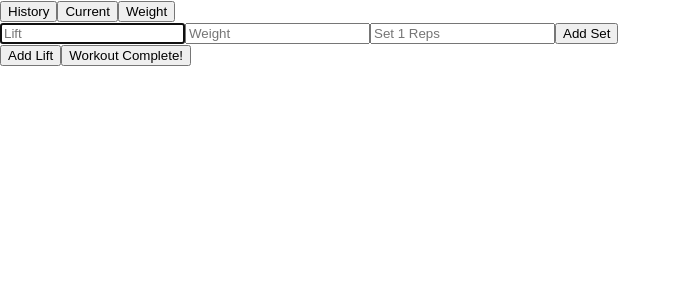
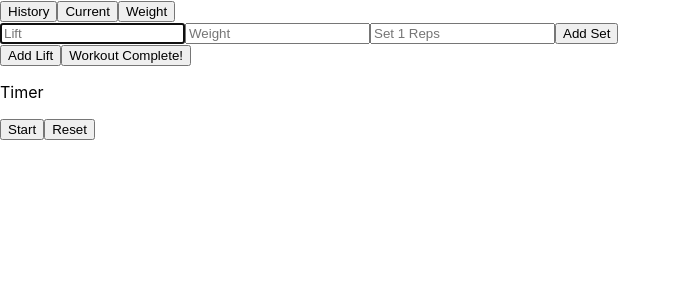
Before and after one commit to matt-pickle/workout-tracker, a React (Create React App) app: page / in a window 1280 px wide. Shown: the top 300 px of the page, without its empty margins (0-681 px from the left). Built offline with nearby package versions, Linux system fonts and the light colour scheme.

Commit message:
Add Timer component

```diff
--- a/src/Components/Home.js
+++ b/src/Components/Home.js
@@ -1,5 +1,6 @@
 import React, {useState, useEffect, useRef} from "react";
 import Lift from "./Lift";
+import Timer from "./Timer";
 
 function Home() {
   const [lifts, setLifts] = useState([1]);
@@ -55,6 +56,7 @@ function Home() {
       {allLifts}
       <button onClick={addLift}>Add Lift</button>
       <button onClick={saveWorkout}>Workout Complete!</button>
+      <Timer />
     </div>
   )
 }
--- /dev/null
+++ b/src/Components/Timer.js
@@ -0,0 +1,26 @@
+import React, {useState} from "react";
+
+function Timer() {
+  const [timerIsRunning, setTimerIsRunning] = useState(false);
+
+  const startButton = <button onClick={startTimer}>Start</button>;
+  const stopButton = <button onClick={stopTimer}>Stop</button>;
+
+  function startTimer() {
+    setTimerIsRunning(true);
+  }
+
+  function stopTimer() {
+    setTimerIsRunning(false);
+  }
+
+  return (
+    <div>
+      <p>Timer</p>
+      {timerIsRunning ? stopButton : startButton}
+      <button>Reset</button>
+    </div>
+  )
+}
+
+export default Timer;
```
